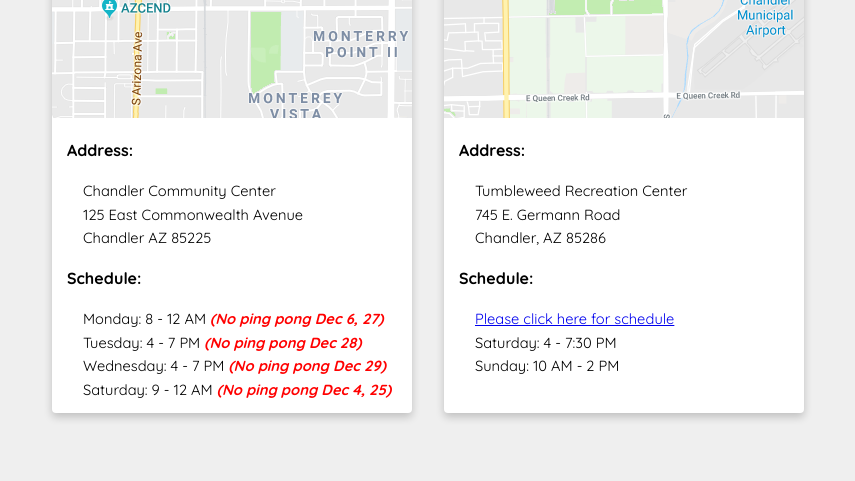
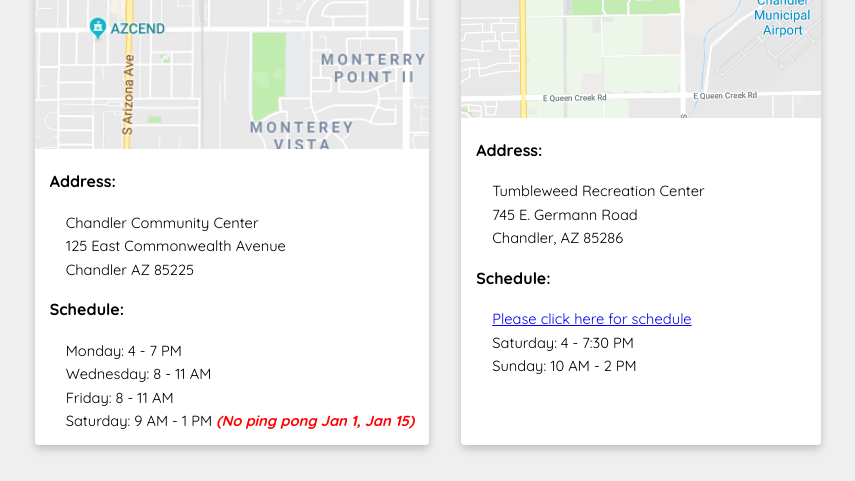
Before and after one commit to dlhpp/cttc02, a plain HTML site: page index.html in a window 1280 px wide. Shown: the part 942-1423 px from the top of the page, without its empty margins (212-1067 px from the left). Before the commit the page ends 1391 px from the top, so only its background shows below. Drawn offline with nearby package versions, Linux system fonts and the light colour scheme.

Commit message:
update schedule Jan 2022

```diff
--- a/index.html
+++ b/index.html
@@ -105,10 +105,10 @@
 
                             <h6>Schedule:</h6>
                             <div class="body">
-                                Monday: 8 - 12 AM <em>(No ping pong Dec 6, 27)</em> <br />
-                                Tuesday: 4 - 7 PM <em>(No ping pong Dec 28)</em> <br />
-                                Wednesday: 4 - 7 PM <em>(No ping pong Dec 29)</em> <br />
-                                Saturday: 9 - 12 AM<em> (No ping pong Dec 4, 25)</em>
+                                Monday: 4 - 7 PM <br />
+                                Wednesday: 8 - 11 AM <br />
+                                Friday: 8 - 11 AM <br />
+                                Saturday: 9 AM - 1 PM<em> (No ping pong Jan 1, Jan 15)</em>
                             </div>
                         </div>
                     </div>
```
